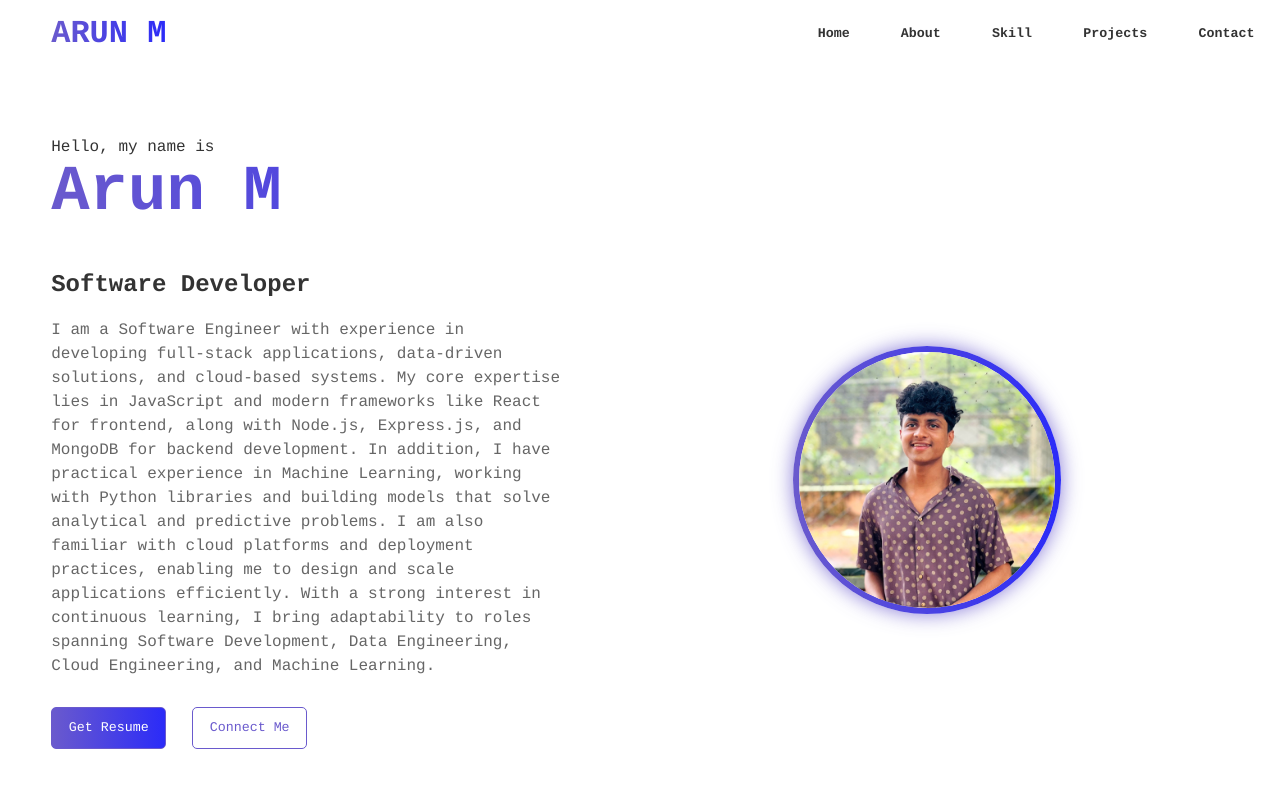
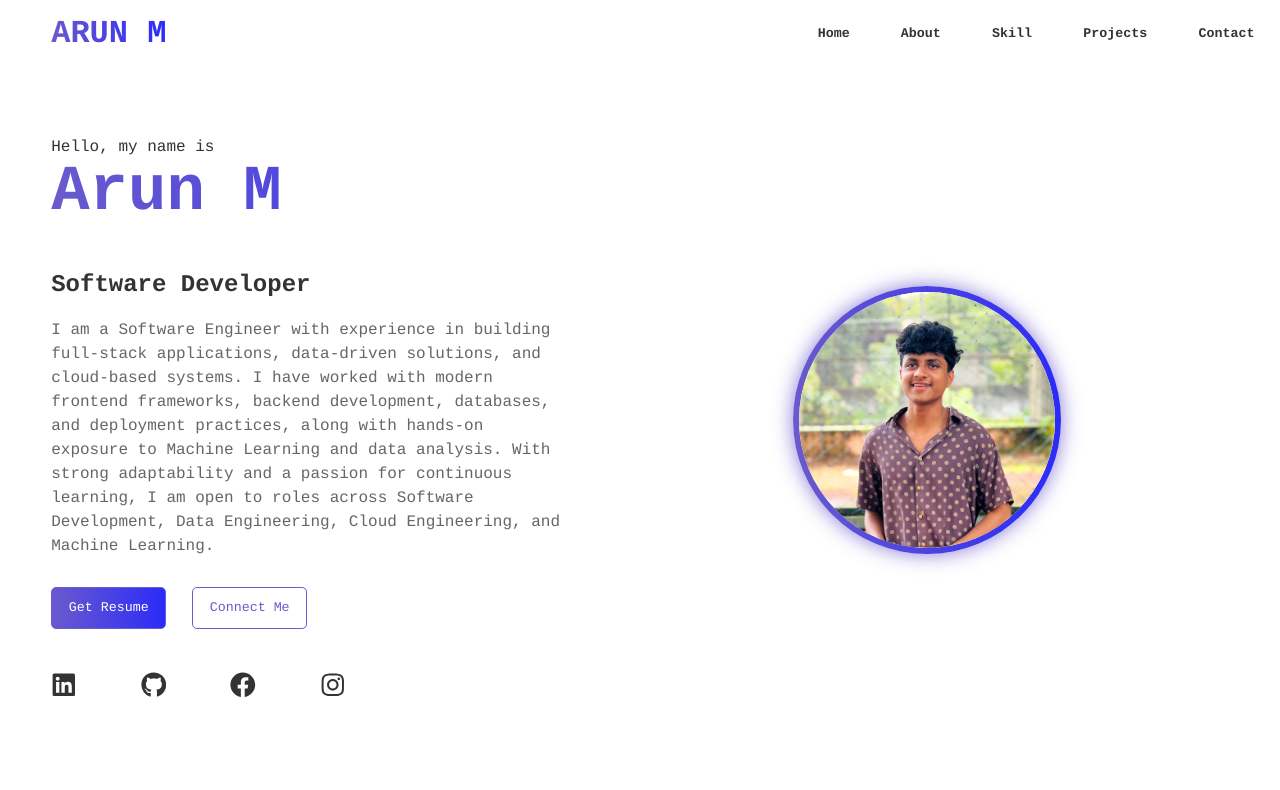
Before and after one commit to Arunitdy/portfolio-2.0, a React (Vite) app in the folder portfolio/: page / in a window 1280 px wide. Shown: the top 790 px of the page. Built offline with nearby package versions, Linux system fonts and the light colour scheme; no server answers; the database is empty.

Commit message:
Update Profile.jsx

```diff
--- a/portfolio/src/All/Profile.jsx
+++ b/portfolio/src/All/Profile.jsx
@@ -106,7 +106,7 @@ export const Profile = () => {
                     <h1>Arun M</h1>
                     <h2>Software Developer</h2>
                     <div className="Home_about">
-                        <p>I am a Software Engineer with experience in developing full-stack applications, data-driven solutions, and cloud-based systems. My core expertise lies in JavaScript and modern frameworks like React for frontend, along with Node.js, Express.js, and MongoDB for backend development. In addition, I have practical experience in Machine Learning, working with Python libraries and building models that solve analytical and predictive problems. I am also familiar with cloud platforms and deployment practices, enabling me to design and scale applications efficiently. With a strong interest in continuous learning, I bring adaptability to roles spanning Software Development, Data Engineering, Cloud Engineering, and Machine Learning.</p>
+                        <p>I am a Software Engineer with experience in building full-stack applications, data-driven solutions, and cloud-based systems. I have worked with modern frontend frameworks, backend development, databases, and deployment practices, along with hands-on exposure to Machine Learning and data analysis. With strong adaptability and a passion for continuous learning, I am open to roles across Software Development, Data Engineering, Cloud Engineering, and Machine Learning.</p>
                     </div>
                     <div className="view_conect">
 <a href="/Arun-M-Resume-20250615.pdf" target="_blank" rel="noopener noreferrer">
```
